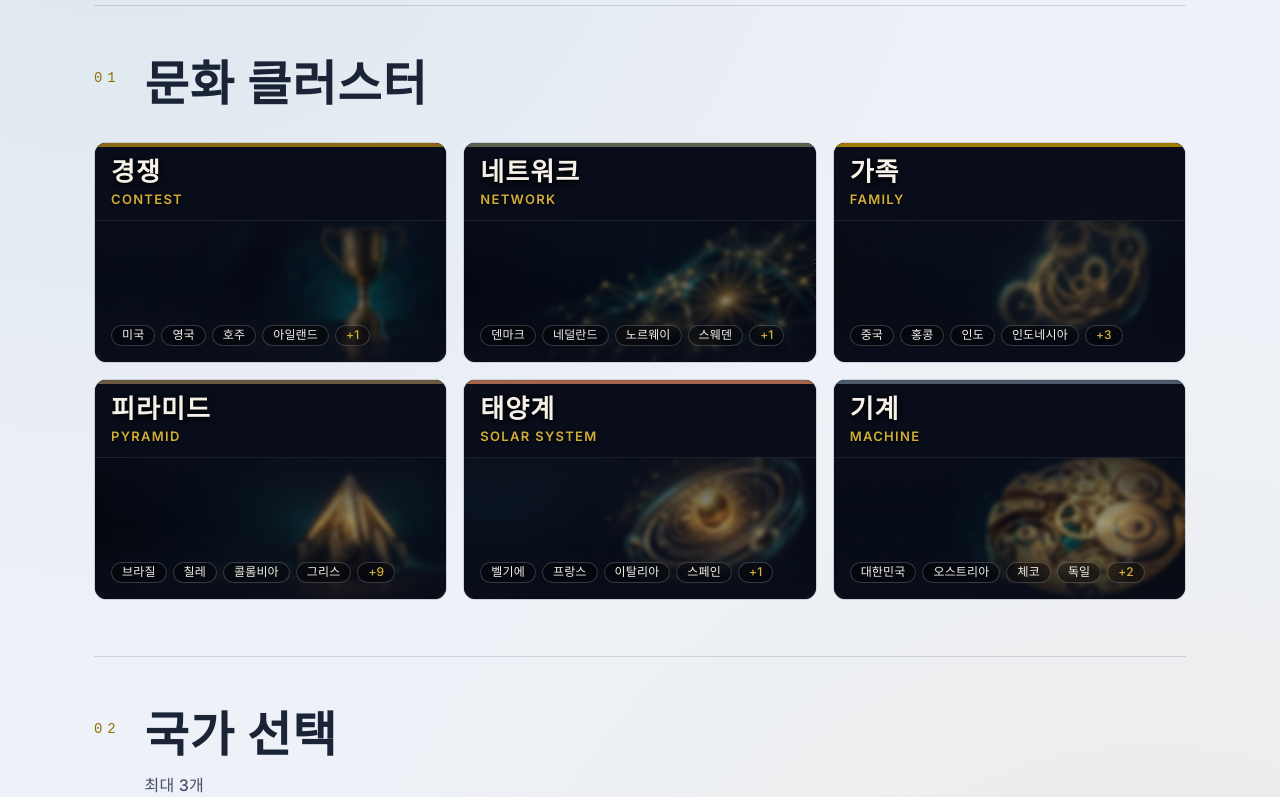
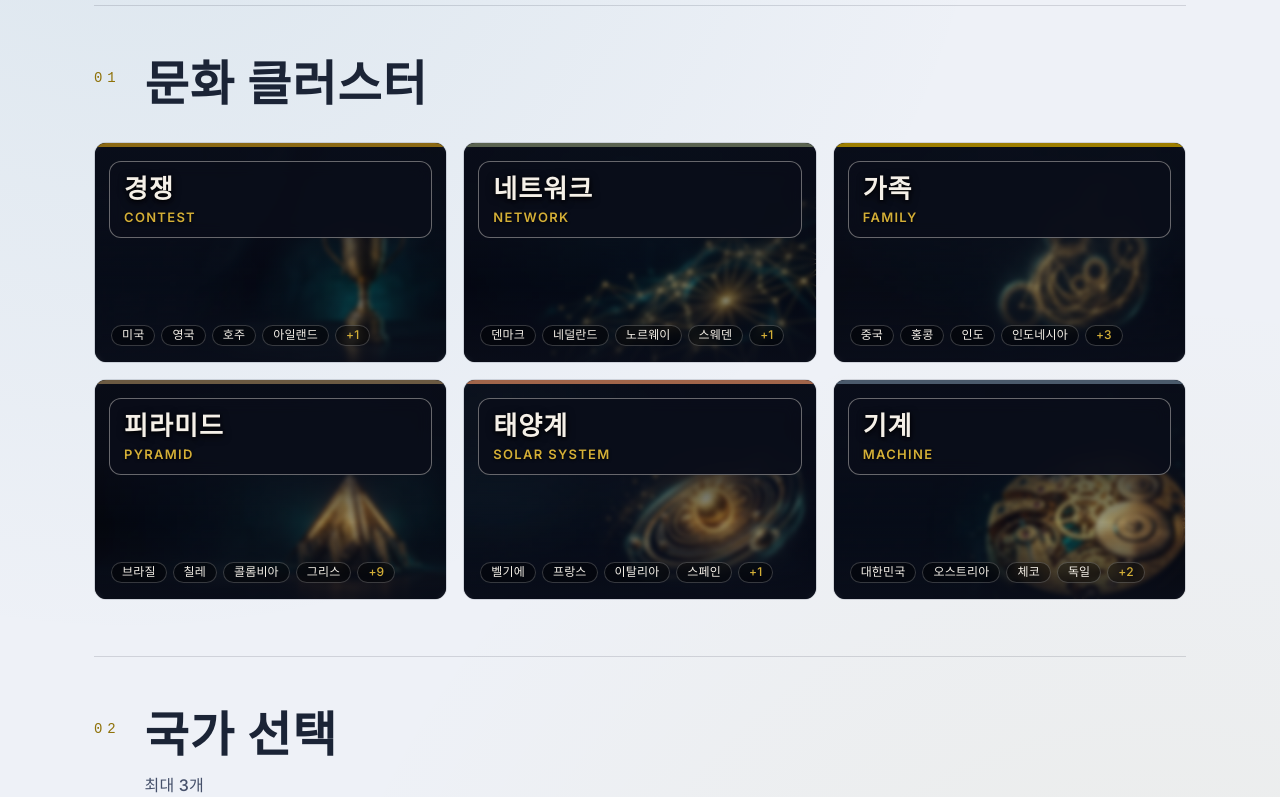
Before and after one commit to Trinos-Strategy/Hofstede, a React (Vite) app: page / in a window 1280 px wide. Shown: the part 708-1505 px from the top of the page. Built offline with nearby package versions, Linux system fonts and the light colour scheme.

Commit message:
fix(clusters): keep-all wrapping (no mid-text cuts), bordered title plates, section whitespace minimized (L3)

```diff
--- a/src/App.tsx
+++ b/src/App.tsx
@@ -46,9 +46,9 @@ function Section({
       whileInView={{ opacity: 1, y: 0 }}
       viewport={{ once: true, margin: '-60px' }}
       transition={{ duration: 0.7, ease: [0.25, 0.1, 0.25, 1] }}
-      className="relative z-10 py-8 sm:py-14 border-t border-[var(--surface-border)] scroll-mt-20"
+      className="relative z-10 pt-2 pb-8 sm:py-14 border-t border-[var(--surface-border)] scroll-mt-20"
     >
-      <div className="flex items-start gap-3 sm:gap-6 mb-5 sm:mb-8">
+      <div className="flex items-start gap-3 sm:gap-6 mb-3 sm:mb-8">
         <span
           className="text-[var(--color-brass)] tracking-[0.35em] text-xs sm:text-sm pt-1.5"
           style={{ fontFamily: "'JetBrains Mono', ui-monospace, monospace" }}
--- a/src/components/HeroSection.tsx
+++ b/src/components/HeroSection.tsx
@@ -8,7 +8,7 @@ export function HeroSection() {
   return (
     <motion.section
       initial={false}
-      className="relative overflow-hidden w-full py-6 sm:py-12 max-w-[1140px] mx-auto grid grid-cols-1 lg:grid-cols-12 gap-10 lg:gap-12 items-center"
+      className="relative overflow-hidden w-full pt-6 pb-3 sm:py-12 max-w-[1140px] mx-auto grid grid-cols-1 lg:grid-cols-12 gap-10 lg:gap-12 items-center"
     >
       {/* Mobile background art overlay */}
       <div className="lg:hidden absolute inset-0 -z-10" aria-hidden="true">
--- a/src/index.css
+++ b/src/index.css
@@ -1087,22 +1087,26 @@ a:hover {
   -webkit-backdrop-filter: blur(2px);
 }
 
-/* Cluster banner card layout (4:5 compact on mobile, 16:10 on desktop) */
+/* Cluster banner card layout (flexible min-height on mobile, 16:10 on desktop) */
 .cluster-banner-card {
   position: relative;
   overflow: hidden;
   border-radius: 0.75rem;
   border: 1px solid var(--surface-border);
   cursor: pointer;
-  aspect-ratio: 4 / 5;
-  max-height: 212px;
+  min-height: 150px;
+  display: flex;
+  flex-direction: column;
+  justify-content: space-between;
+  padding: 8px;
   transition: border-color 0.3s;
 }
 
 @media (min-width: 640px) {
   .cluster-banner-card {
+    min-height: 200px;
     aspect-ratio: 16 / 10;
-    max-height: none;
+    padding: 14px;
   }
 }
 
@@ -1124,25 +1128,26 @@ a:hover {
 .cluster-bar-solarSystem { background-color: var(--solar-color); }
 .cluster-bar-machine { background-color: var(--machine-color); }
 
-/* Solid dark plate attached to the top */
+/* Solid dark plate with distinct border (box separation over artwork) */
 .cluster-title-plate {
-  position: absolute;
-  top: 0;
-  left: 0;
-  right: 0;
+  position: relative;
+  z-index: 10;
   width: 100%;
-  background-color: rgba(10, 14, 26, 0.9);
+  background-color: rgba(10, 14, 26, 0.92);
+  border: 1.5px solid rgba(245, 240, 232, 0.4);
+  border-radius: 0.5rem; /* rounded-lg */
   backdrop-filter: blur(8px);
   -webkit-backdrop-filter: blur(8px);
-  padding: 10px 12px 8px 12px; /* pt-2.5 px-3 pb-2 */
-  z-index: 10;
+  padding: 8px 10px;
+  margin-top: 2px;
   pointer-events: none;
-  border-bottom: 1px solid rgba(255, 255, 255, 0.08);
 }
 
 @media (min-width: 640px) {
   .cluster-title-plate {
-    padding: 14px 16px 12px 16px;
+    padding: 12px 14px;
+    border-radius: 0.75rem;
+    margin-top: 4px;
   }
 }
 
@@ -1154,10 +1159,7 @@ a:hover {
   color: #f5f0e8;
   font-family: 'Cormorant Garamond', 'Pretendard', serif;
   letter-spacing: 0.02em;
-  white-space: nowrap;
-  overflow: hidden;
-  text-overflow: ellipsis;
-  display: block;
+  word-break: keep-all;
   text-shadow:
     0 1px 3px rgba(0, 0, 0, 0.95),
     0 2px 8px rgba(0, 0, 0, 0.85);
@@ -1173,16 +1175,13 @@ a:hover {
 
 .cluster-banner-subtitle {
   font-size: 11px;
-  line-height: 1.2;
+  line-height: 1.25;
   letter-spacing: 0.08em;
   text-transform: uppercase;
   color: #d4af37;
   font-weight: 600;
   margin-top: 3px;
-  white-space: nowrap;
-  overflow: hidden;
-  text-overflow: ellipsis;
-  display: block;
+  word-break: keep-all;
   text-shadow: 0 1px 3px rgba(0, 0, 0, 0.9);
 }
 
```
